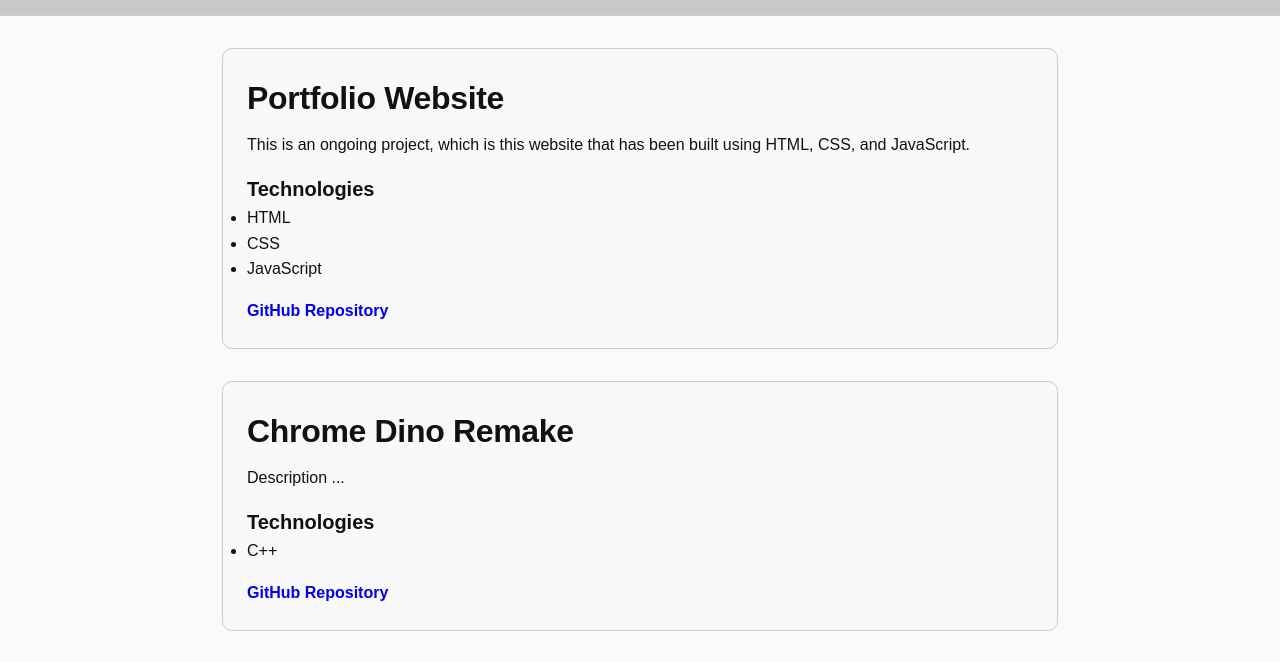
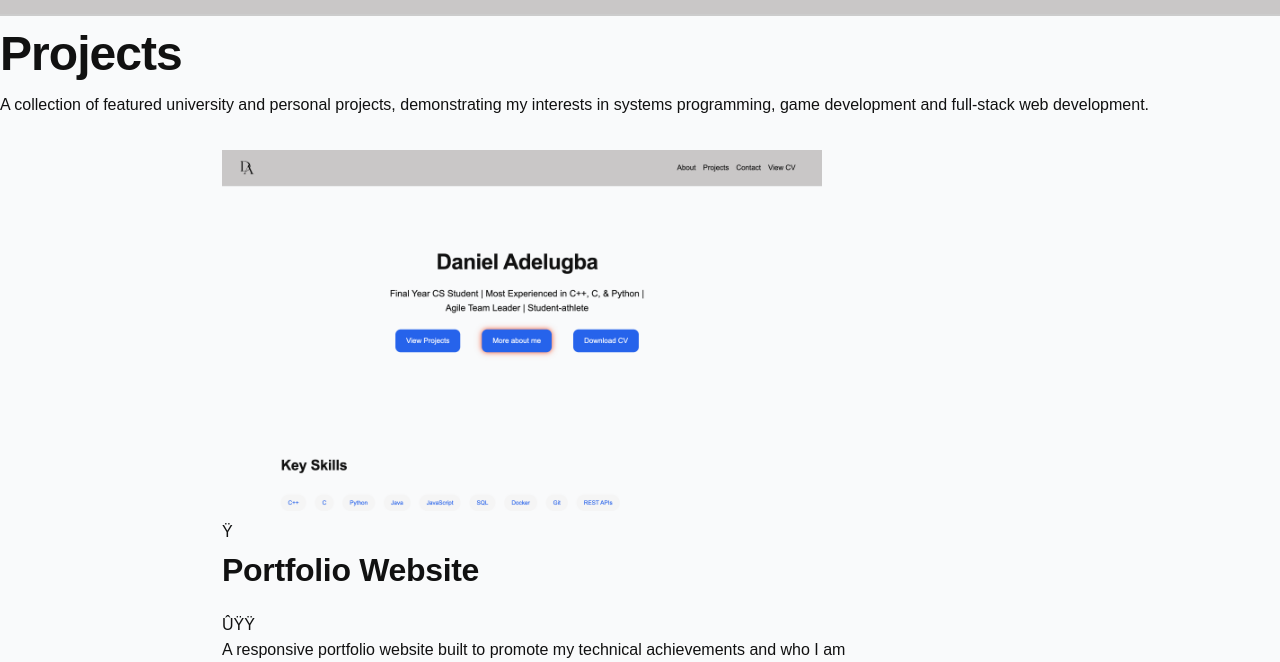
Before and after one commit to danieladelugba1/portfolio, a plain HTML site: page projects.html in a window 1280 px wide. Shown: the part 71-733 px from the top of the page. Drawn offline with Linux system fonts and the light colour scheme.

Commit message:
refactor: Initial refactored implementation for projects page

```diff
--- a/projects.html
+++ b/projects.html
@@ -38,28 +38,62 @@
     </header>
 
     <main>
+        <section class="projects-hero">
+
+            <h1>Projects</h1>
+
+            <p>
+                A collection of featured university and personal projects,
+                demonstrating my interests in systems programming, game development and
+                full-stack web development.
+            </p>
+
+        </section>
+
         <section class="projects-container">
 
-            <article class="project-card" id="portfolio">
+            <article class="project-case-study" id="portfolio">
 
-                <h2>Portfolio Website</h2>
+                <div class="project-image">
 
-                <p>
-                    This is an ongoing project, which is this website that has been built using HTML, CSS,
-                    and JavaScript.
-                </p>
+                    <img
+                        src="assets/portfolio-home.png"
+                        alt="Screenshot of portfolio website"
+                        class="portfolio-image" >
+            Ÿ
+                </div>
 
-                <h3>Technologies</h3>
+                <div class="project-info">
 
-                <ul>
-                    <li>HTML</li>
-                    <li>CSS</li>
-                    <li>JavaScript</li>
-                </ul>
+                    <h2>Portfolio Website</h2>
+            ÛŸŸ
+                    <p class="project-subtitle">
+                        A responsive portfolio website built to promote my technical achievements and who I am
+                    </p>
 
-                <a href="#https://github.com/danieladelugba1">GitHub Repository</a>
+                    <div class="tech-stack">
+
+                        <span>HTML</span>
+                        <span>CSS</span>
+                        <span>JavaScript</span>
+
+                    </div>
+
+                </div>
+                <section>
+                    <h3>Challenges</h3>
+
+                    <p>Coming soon...</p>
+                </section>
+
+                <div class="project-links">
+
+                    <a href="">GitHub</a>
+
+                </div>
 
             </article>
+
 
             <article class="project-card" id="dino_remake">
 
--- a/styles.css
+++ b/styles.css
@@ -262,7 +262,7 @@ body {
 
 /* Hover of a project card  */
 .home-project-card:hover {
-    transform: translateY(-6px);
+    transform: translateY(-8px);
     box-shadow: var(--shadow-md);
     border-color: rgba(37, 99, 235, 0.2);
 }
@@ -303,6 +303,15 @@ body {
     padding: 2rem;
 }
 
+.portfolio-image {
+    display: flex;
+    /* margin: auto; */
+    width: 600px;
+
+    object-fit: cover;
+
+}
+
 .project-card {
     padding: 1.5rem;
 
@@ -311,6 +320,7 @@ body {
 
     background-color: #f9f9f9;
 }
+
 
 .project-card h2 {
     margin-bottom: 0.5rem;
@@ -328,7 +338,6 @@ body {
     text-decoration: none;
     font-weight: bold;
 }
-
 
 footer {
     text-align: center;
```
Also changed, not shown: assets/1.png (added), assets/portfolio-home.png (added).
